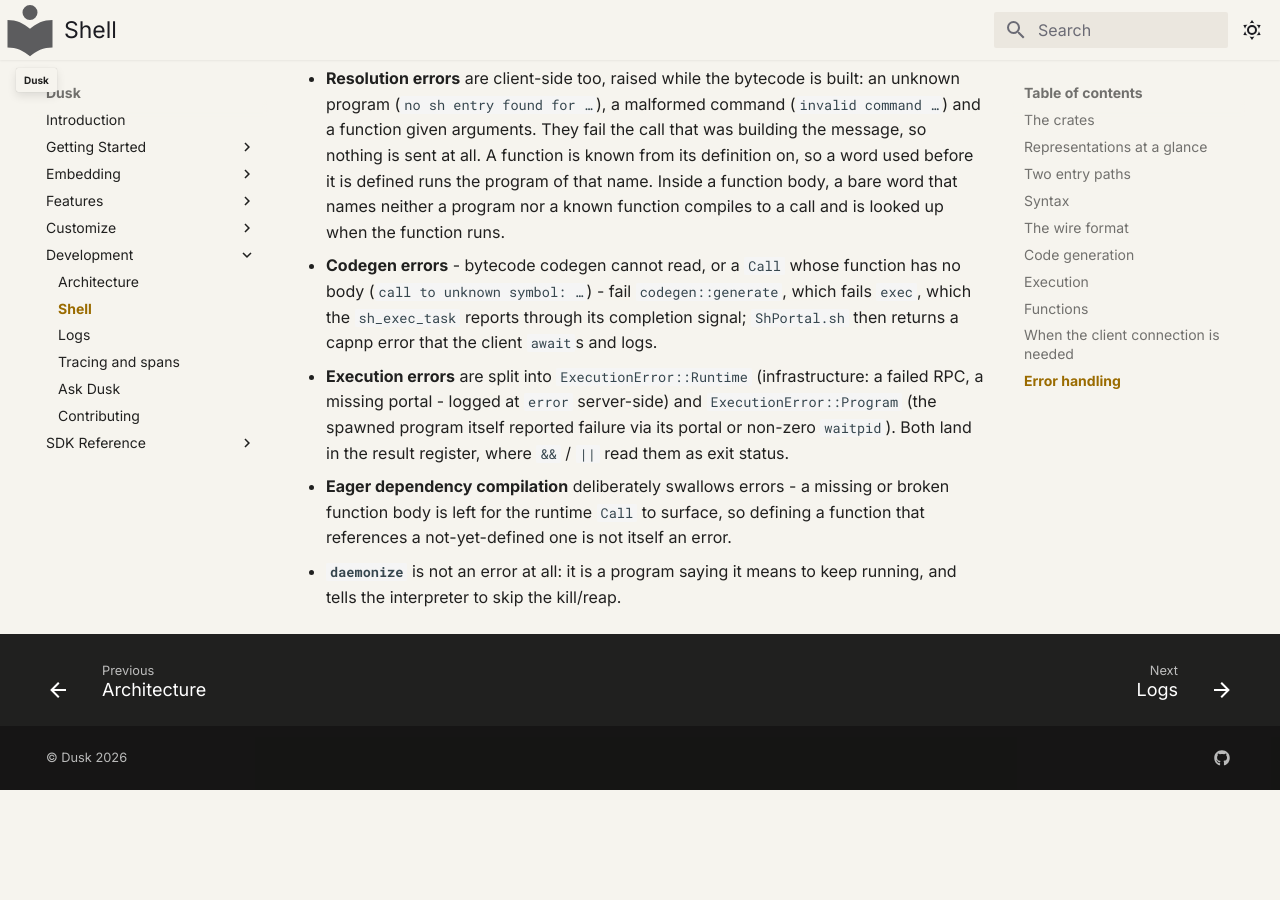
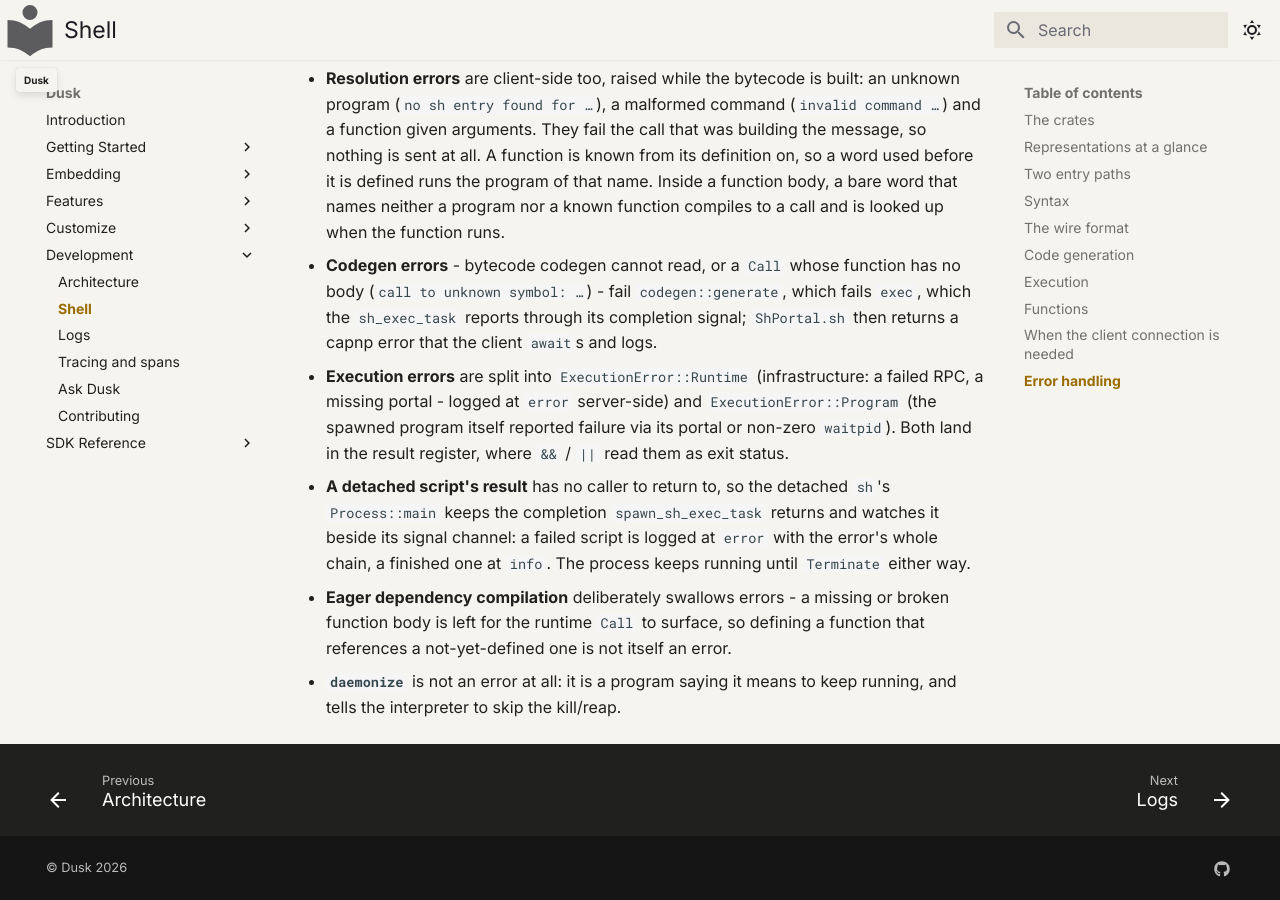
Before and after one commit to tomerze/dusk, an MkDocs documentation site: the page built from docs/docs/development/shell.md, in a window 1280 px wide and 900 px high, scrolled down 9082 px. Built offline with MkDocs 1.6.1 and Material for MkDocs 9.7.7, drawn with Linux system fonts in a browser that asks for light colours; comment, search, counter and statistics services are not loaded; before the commit the page ends 9872 px from its top, so only the background shows below that.

Commit message:
Update docs for how a detached script's result is logged
The shell development page's error-handling list gains a bullet for the
detached script: its result has no caller to return to, so the detached
`sh`'s `Process::main` watches the completion beside its signal channel and
logs a failure at error with the whole chain and a finish at info.

```diff
--- a/docs/docs/development/shell.md
+++ b/docs/docs/development/shell.md
@@ -386,6 +386,11 @@ script came in on.
   `ExecutionError::Program` (the spawned program itself reported failure via its
   portal or non-zero `waitpid`). Both land in the result register, where `&&` /
   `||` read them as exit status.
+- **A detached script's result** has no caller to return to, so the detached
+  `sh`'s `Process::main` keeps the completion `spawn_sh_exec_task` returns and
+  watches it beside its signal channel: a failed script is logged at `error` with
+  the error's whole chain, a finished one at `info`. The process keeps running
+  until `Terminate` either way.
 - **Eager dependency compilation** deliberately swallows errors - a missing or
   broken function body is left for the runtime `Call` to surface, so defining a
   function that references a not-yet-defined one is not itself an error.
```
